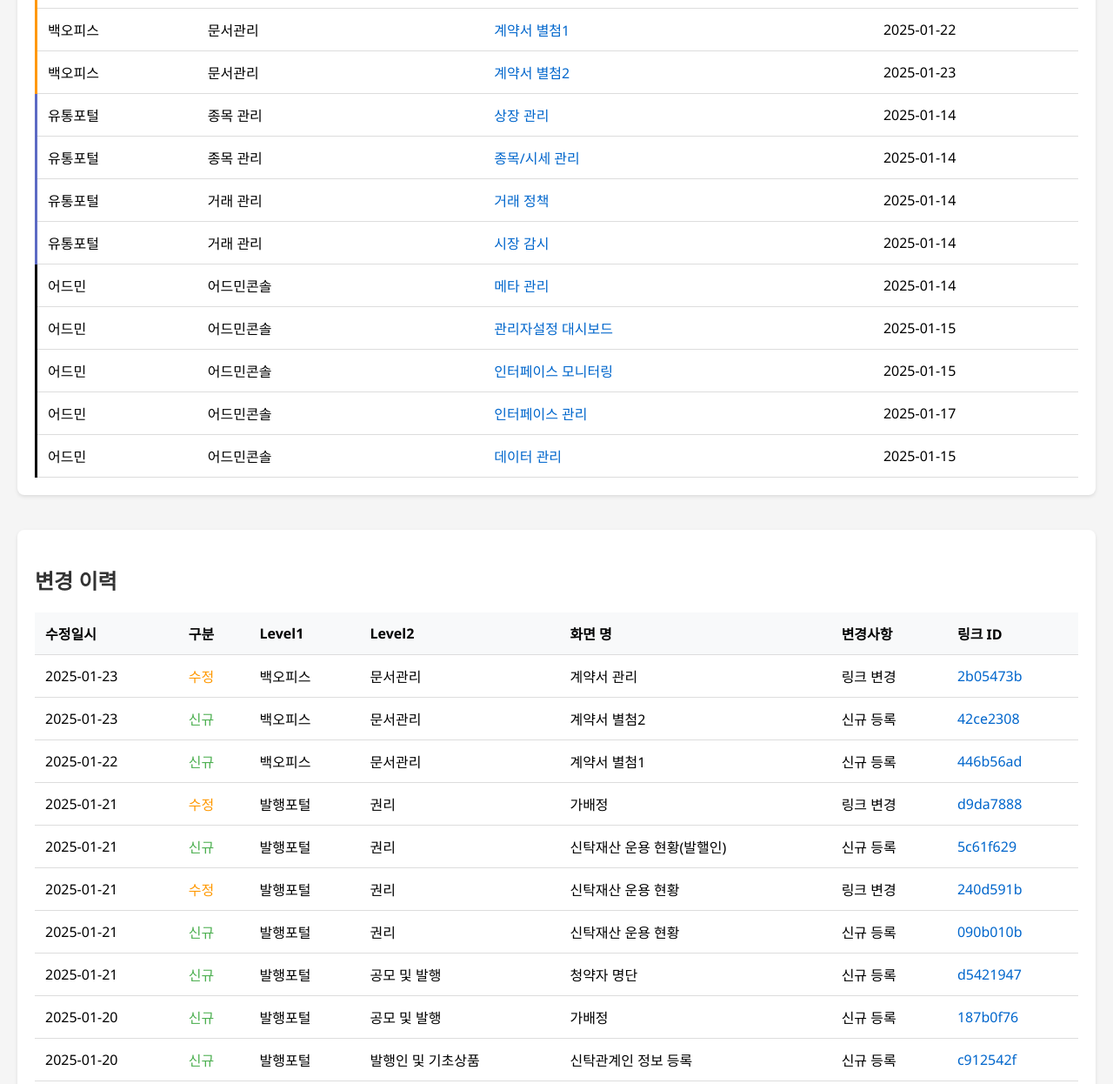
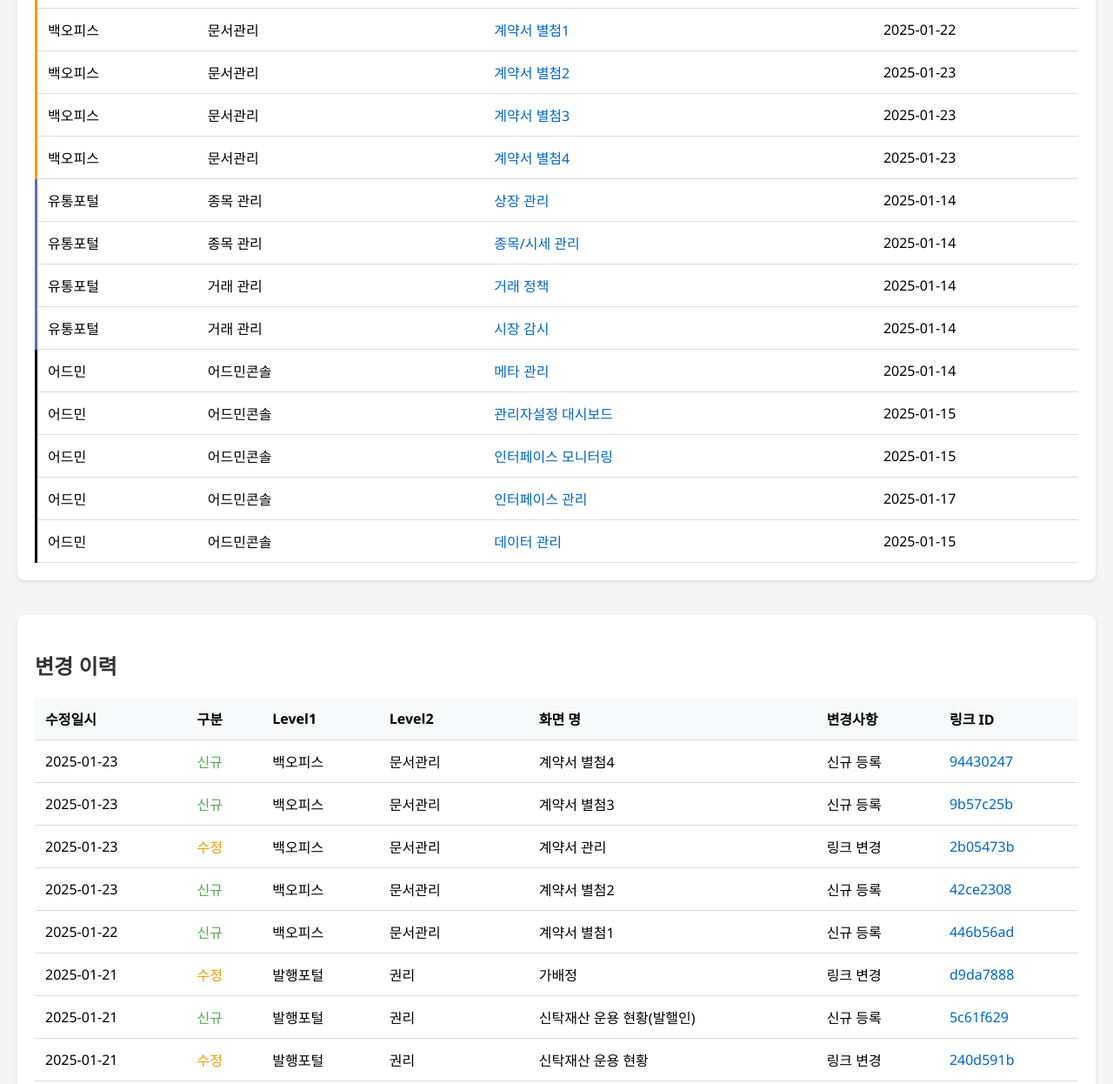
Before and after one commit to seanjoo86/STP, a plain HTML site: page index.html in a window 1280 px wide. Shown: the part 1783-3029 px from the top of the page at 87% size. Drawn offline with Linux system fonts and the light colour scheme.

Commit message:
Update index.html

```diff
--- a/index.html
+++ b/index.html
@@ -386,6 +386,18 @@
                     <td><a onclick="return openArtifact('https://claude.site/artifacts/42ce2308-2451-4181-ae16-13ac2254e7cc', '계약서 별첨2')">계약서 별첨2</a></td>
                     <td>2025-01-23</td>
                 </tr>
+                <tr class="grouped-row level1-백오피스">
+                    <td>백오피스</td>
+                    <td>문서관리</td>
+                    <td><a onclick="return openArtifact('https://claude.site/artifacts/9b57c25b-9909-4ce9-955d-e6631d999c5c', '계약서 별첨3')">계약서 별첨3</a></td>
+                    <td>2025-01-23</td>
+                </tr>
+                <tr class="grouped-row level1-백오피스">
+                    <td>백오피스</td>
+                    <td>문서관리</td>
+                    <td><a onclick="return openArtifact('https://claude.site/artifacts/94430247-93e2-4090-b4f2-aa90f222fcfc', '계약서 별첨4')">계약서 별첨4</a></td>
+                    <td>2025-01-23</td>
+                </tr>
                 <tr class="grouped-row level1-유통포털">
                     <td>유통포털</td>
                     <td>종목 관리</td>
@@ -461,6 +473,24 @@
             </thead>
             <tbody>
                 <!-- 변경 이력 내용 -->
+                <tr>
+                    <td>2025-01-23</td>
+                    <td class="history-신규">신규</td>
+                    <td>백오피스</td>
+                    <td>문서관리</td>
+                    <td>계약서 별첨4</td>
+                    <td>신규 등록</td>
+                    <td><a onclick="return openArtifact('https://claude.site/artifacts/94430247-93e2-4090-b4f2-aa90f222fcfc', '계약서 별첨4')">94430247</a></td>
+                </tr>
+                <tr>
+                    <td>2025-01-23</td>
+                    <td class="history-신규">신규</td>
+                    <td>백오피스</td>
+                    <td>문서관리</td>
+                    <td>계약서 별첨3</td>
+                    <td>신규 등록</td>
+                    <td><a onclick="return openArtifact('https://claude.site/artifacts/9b57c25b-9909-4ce9-955d-e6631d999c5c', '계약서 별첨3')">9b57c25b</a></td>
+                </tr>
                 <tr>
                     <td>2025-01-23</td>
                     <td class="history-수정">수정</td>
```
